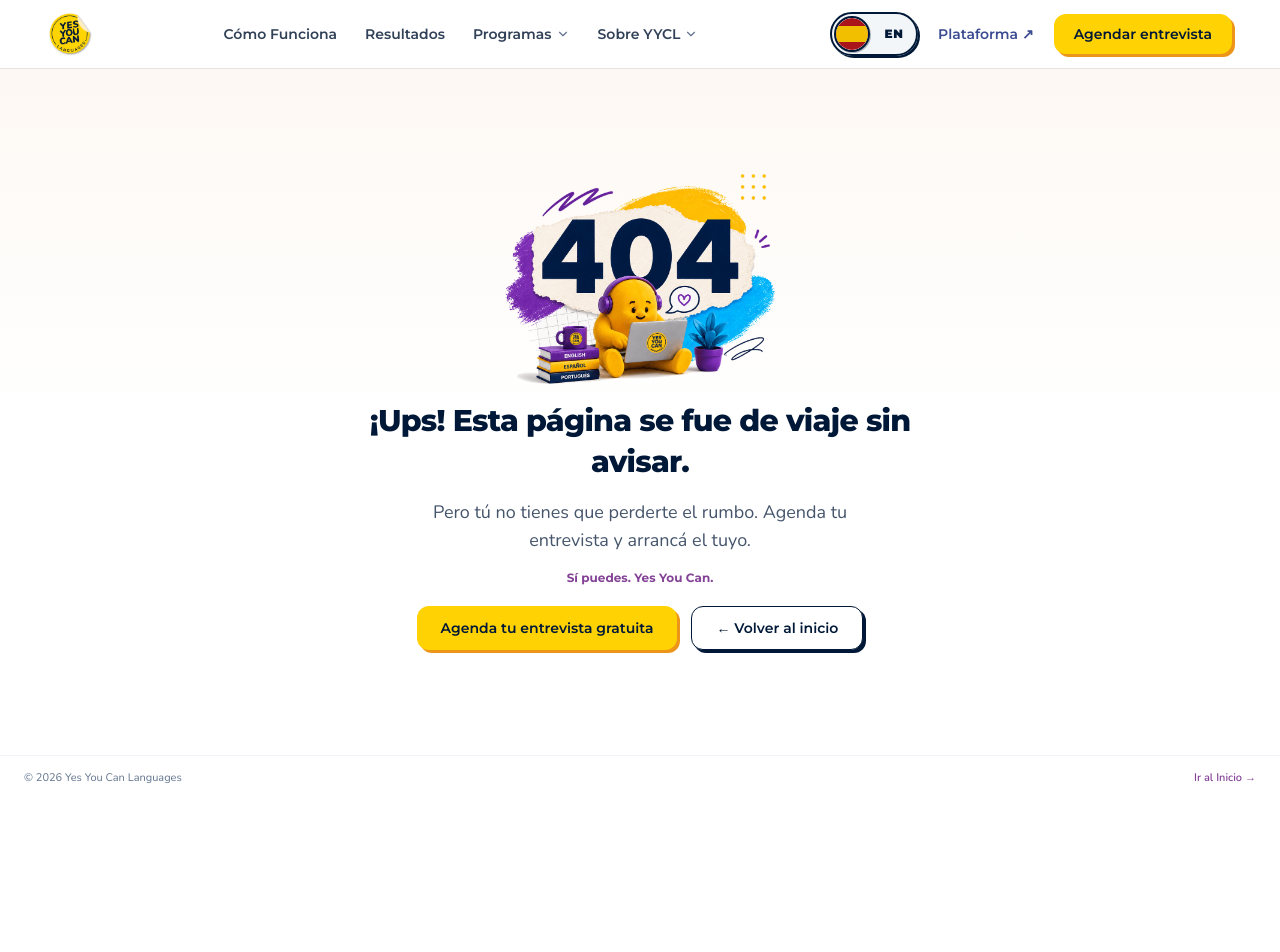
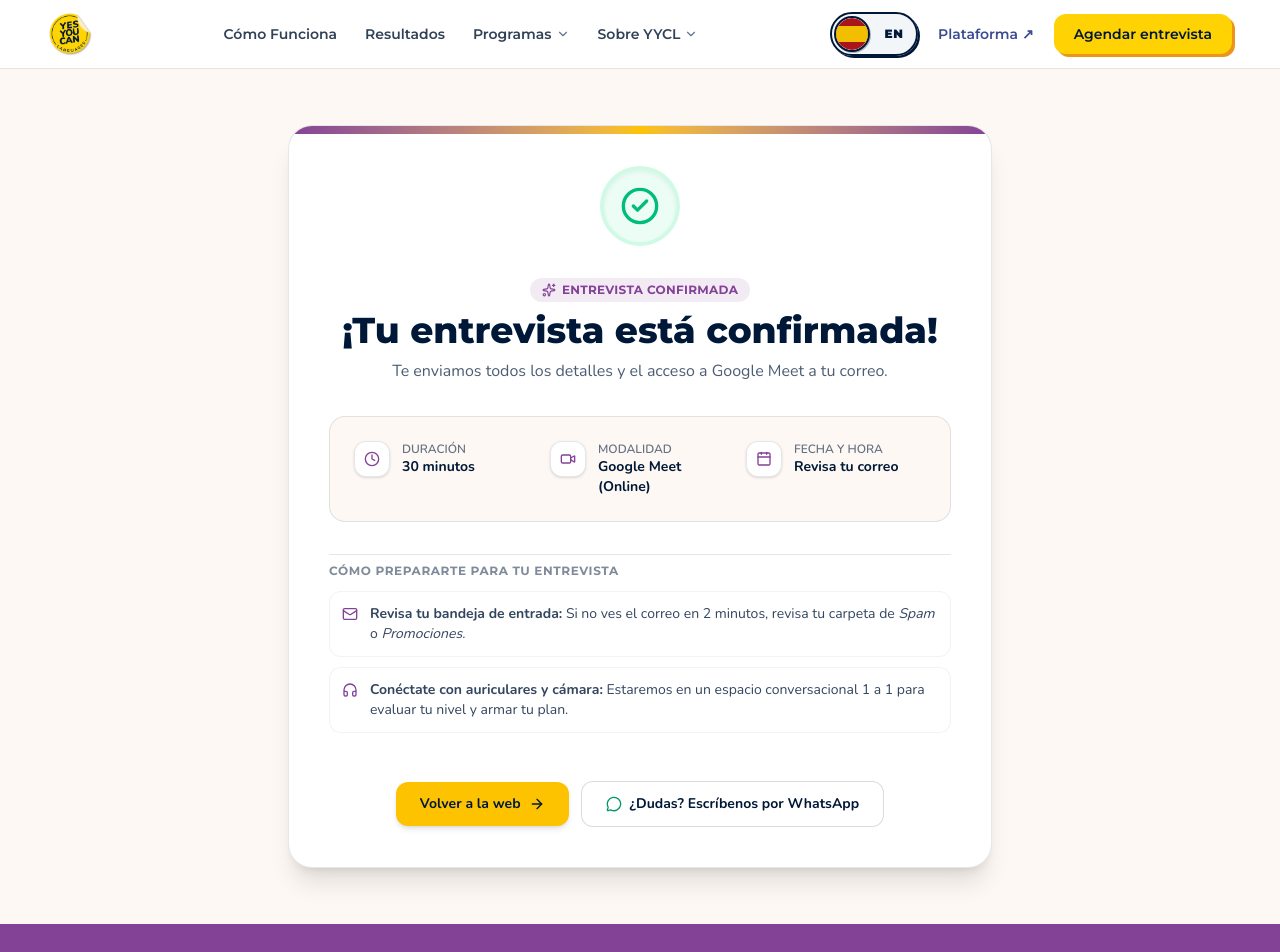
Before and after one commit to Dietol25/yycl-version-anterior, a Next.js app: page /reserva-confirmada in a window 1280 px wide. Before the commit this address had no page. Shown: the top 952 px of the page. Before the commit the page ends 800 px from the top, so only its background shows below. Built offline with nearby package versions, Linux system fonts and the light colour scheme.

Commit message:
feat(booking): add custom reservation confirmation page with Appointlet params support

```diff
--- /dev/null
+++ b/app/reserva-confirmada/page.tsx
@@ -0,0 +1,183 @@
+"use client";
+
+import React, { Suspense } from "react";
+import { useSearchParams } from "next/navigation";
+import Link from "next/link";
+import { Navbar } from "@/components/navigation/Navbar";
+import { Footer } from "@/components/navigation/Footer";
+import {
+  CheckCircle2,
+  Calendar,
+  Clock,
+  Video,
+  Mail,
+  Headphones,
+  ArrowRight,
+  Sparkles,
+  MessageCircle
+} from "lucide-react";
+
+function ReservaConfirmadaContent() {
+  const searchParams = useSearchParams();
+
+  // Appointlet pasa parámetros como: first_name, last_name, email, start_time, end_time, etc.
+  const firstName = searchParams.get("first_name") || searchParams.get("name") || "";
+  const email = searchParams.get("email") || "";
+  const startTimeRaw = searchParams.get("start_time") || searchParams.get("start") || "";
+
+  // Formateo de fecha y hora si viene el parámetro ISO
+  let formattedDate = "";
+  let formattedTime = "";
+
+  if (startTimeRaw) {
+    try {
+      const dateObj = new Date(startTimeRaw);
+      if (!isNaN(dateObj.getTime())) {
+        formattedDate = dateObj.toLocaleDateString("es-ES", {
+          weekday: "long",
+          year: "numeric",
+          month: "long",
+          day: "numeric",
+        });
+        // Capitalizar primera letra del día
+        formattedDate = formattedDate.charAt(0).toUpperCase() + formattedDate.slice(1);
+
+        formattedTime = dateObj.toLocaleTimeString("es-ES", {
+          hour: "2-digit",
+          minute: "2-digit",
+        });
+      }
+    } catch {
+      // Si el parseo falla, dejamos valores amigables por defecto
+    }
+  }
+
+  return (
+    <div className="min-h-screen flex flex-col bg-[#FDF8F3] text-[#001837]">
+      <Navbar />
+
+      <main className="flex-1 py-10 sm:py-14 px-4 sm:px-6 lg:px-8 max-w-3xl mx-auto w-full">
+        {/* Card Principal de Confirmación */}
+        <div className="bg-white rounded-3xl border border-[#001837]/10 p-6 sm:p-10 shadow-xl space-y-8 text-center relative overflow-hidden">
+
+          {/* Acento decorativo superior */}
+          <div className="absolute top-0 left-0 right-0 h-2 bg-gradient-to-r from-[#834296] via-[#FDC300] to-[#834296]" />
+
+          {/* Ícono de Éxito */}
+          <div className="inline-flex items-center justify-center w-20 h-20 rounded-full bg-emerald-50 border-4 border-emerald-100 text-emerald-500 shadow-inner">
+            <CheckCircle2 className="w-10 h-10" />
+          </div>
+
+          {/* Encabezado */}
+          <div className="space-y-2">
+            <div className="inline-flex items-center gap-1.5 px-3 py-1 rounded-full bg-[#834296]/10 text-[#834296] text-xs font-bold tracking-wide uppercase font-heading">
+              <Sparkles className="w-3.5 h-3.5" />
+              <span>Entrevista Confirmada</span>
+            </div>
+            <h1 className="text-2xl sm:text-3xl lg:text-4xl font-extrabold font-heading text-[#001837]">
+              {firstName ? `¡Todo listo, ${firstName}!` : "¡Tu entrevista está confirmada!"}
+            </h1>
+            <p className="text-sm sm:text-base text-[#001837]/70 max-w-lg mx-auto leading-relaxed">
+              Te enviamos todos los detalles y el acceso a Google Meet a tu correo
+              {email ? <strong className="text-[#001837]"> ({email})</strong> : ""}.
+            </p>
+          </div>
+
+          {/* Tarjeta de Resumen de la Cita */}
+          <div className="bg-[#FDF8F3] border border-[#001837]/10 rounded-2xl p-5 sm:p-6 text-left grid grid-cols-1 sm:grid-cols-3 gap-4">
+            <div className="flex items-start gap-3">
+              <div className="w-9 h-9 rounded-xl bg-white flex items-center justify-center text-[#834296] border border-[#001837]/10 shrink-0 shadow-sm">
+                <Clock className="w-4 h-4" />
+              </div>
+              <div>
+                <p className="text-xs text-[#001837]/60 font-semibold uppercase">Duración</p>
+                <p className="text-sm font-bold text-[#001837]">30 minutos</p>
+              </div>
+            </div>
+
+            <div className="flex items-start gap-3">
+              <div className="w-9 h-9 rounded-xl bg-white flex items-center justify-center text-[#834296] border border-[#001837]/10 shrink-0 shadow-sm">
+                <Video className="w-4 h-4" />
+              </div>
+              <div>
+                <p className="text-xs text-[#001837]/60 font-semibold uppercase">Modalidad</p>
+                <p className="text-sm font-bold text-[#001837]">Google Meet (Online)</p>
+              </div>
+            </div>
+
+            <div className="flex items-start gap-3">
+              <div className="w-9 h-9 rounded-xl bg-white flex items-center justify-center text-[#834296] border border-[#001837]/10 shrink-0 shadow-sm">
+                <Calendar className="w-4 h-4" />
+              </div>
+              <div>
+                <p className="text-xs text-[#001837]/60 font-semibold uppercase">Fecha y Hora</p>
+                <p className="text-sm font-bold text-[#001837]">
+                  {formattedDate ? `${formattedDate}, ${formattedTime}` : "Revisa tu correo"}
+                </p>
+              </div>
+            </div>
+          </div>
+
+          {/* Tips de preparación */}
+          <div className="text-left space-y-3 pt-2 border-t border-[#001837]/10">
+            <h3 className="text-xs font-bold uppercase tracking-wider text-[#001837]/50 font-heading">
+              Cómo prepararte para tu entrevista
+            </h3>
+
+            <div className="space-y-2.5">
+              <div className="flex items-start gap-3 bg-white p-3 rounded-xl border border-[#001837]/5 text-xs sm:text-sm text-[#001837]/80">
+                <Mail className="w-4 h-4 text-[#834296] shrink-0 mt-0.5" />
+                <span>
+                  <strong>Revisa tu bandeja de entrada:</strong> Si no ves el correo en 2 minutos, revisa tu carpeta de <em>Spam</em> o <em>Promociones</em>.
+                </span>
+              </div>
+
+              <div className="flex items-start gap-3 bg-white p-3 rounded-xl border border-[#001837]/5 text-xs sm:text-sm text-[#001837]/80">
+                <Headphones className="w-4 h-4 text-[#834296] shrink-0 mt-0.5" />
+                <span>
+                  <strong>Conéctate con auriculares y cámara:</strong> Estaremos en un espacio conversacional 1 a 1 para evaluar tu nivel y armar tu plan.
+                </span>
+              </div>
+            </div>
+          </div>
+
+          {/* Acciones Finales */}
+          <div className="flex flex-col sm:flex-row items-center justify-center gap-3 pt-4">
+            <Link
+              href="/"
+              className="w-full sm:w-auto inline-flex items-center justify-center gap-2 px-6 py-3 rounded-xl bg-[#FDC300] text-[#001837] font-bold text-sm hover:brightness-105 transition-all shadow-md active:scale-95"
+            >
+              <span>Volver a la web</span>
+              <ArrowRight className="w-4 h-4" />
+            </Link>
+
+            <a
+              href="https://wa.me/573105799650?text=Hola%20YYCL,%20acabo%20de%20agendar%20mi%20entrevista%20diagn%C3%B3stica"
+              target="_blank"
+              rel="noopener noreferrer"
+              className="w-full sm:w-auto inline-flex items-center justify-center gap-2 px-6 py-3 rounded-xl bg-white border border-[#001837]/15 text-[#001837] font-bold text-sm hover:bg-[#FDF8F3] transition-all"
+            >
+              <MessageCircle className="w-4 h-4 text-emerald-600" />
+              <span>¿Dudas? Escríbenos por WhatsApp</span>
+            </a>
+          </div>
+
+        </div>
+      </main>
+
+      <Footer />
+    </div>
+  );
+}
+
+export default function ReservaConfirmadaPage() {
+  return (
+    <Suspense fallback={
+      <div className="min-h-screen flex items-center justify-center bg-[#FDF8F3]">
+        <div className="w-8 h-8 border-4 border-[#834296] border-t-transparent rounded-full animate-spin" />
+      </div>
+    }>
+      <ReservaConfirmadaContent />
+    </Suspense>
+  );
+}
```
